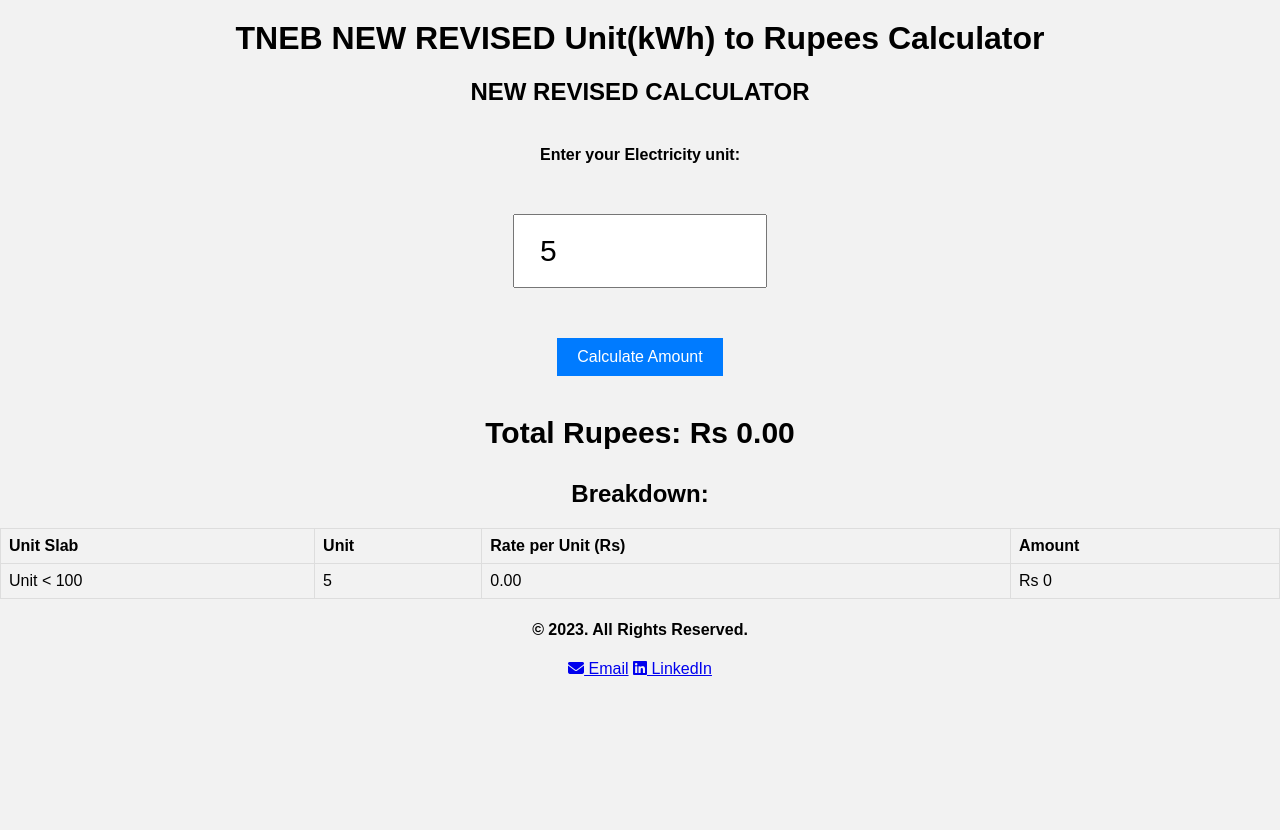
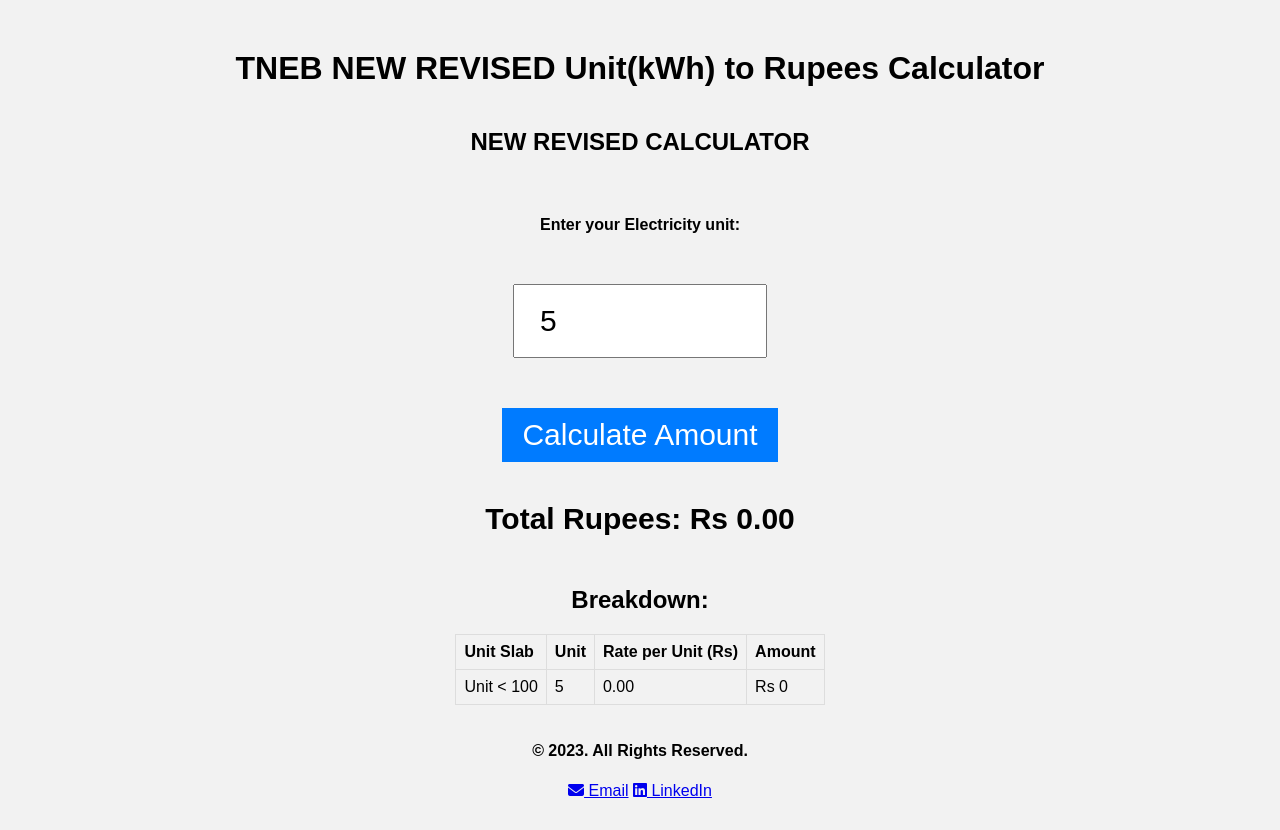
Before and after one commit to Vinodnkr/tneb, a plain HTML site: page index.html in a window 1280 px wide. Both pictures are taken after typing "5" into the empty fields and a click on the button "Calculate Amount". Before the commit the page ends 800 px from the top, so only its background shows below. Drawn offline with Linux system fonts and the light colour scheme; a web font is replaced by a local one.

Commit message:
Update tneb.css

```diff
--- a/tneb.css
+++ b/tneb.css
@@ -4,9 +4,14 @@
 body {
     font-family: Arial, sans-serif;
     background-color: #f2f2f2;
-    margin: 0;
-    padding: 0;
+    margin: 10px;
+    padding: 20px;
     text-align: center;
+    display: flex;
+    flex-direction: column;
+    justify-content: center;
+    align-items: center;
+
 }
 
 h1 {
@@ -32,8 +37,8 @@ label {
 }
 
 input[type="text"] {
-    padding: 25px;
-    margin: 50px;
+    padding: 15px;
+    margin: 20px;
     height: 50px;
     width: 200px;
     font-size: 30px;
@@ -41,7 +46,7 @@ input[type="text"] {
 
 input[type="button"] {
     padding: 10px 20px;
-    font-size: 16px;
+    font-size: 30px;
     background-color: #007bff;
     color: #fff;
     border: none;
@@ -74,6 +79,8 @@ p {
 table {
     border-collapse: collapse;
     width: 100%;
+    max-width: 600px;
+    text-align: center;
 }
 
 th,
@@ -86,3 +93,15 @@ td {
 th {
     background-color: #f2f2f2;
 }
+
+#breakdown{
+    display: flex;
+    justify-content: center;
+    align-items: center;
+
+}
+table {
+    border-collapse: collapse;
+    width: 100%;
+    max-width: 600px; /* Optional: Limit the table width if needed */
+}
```
